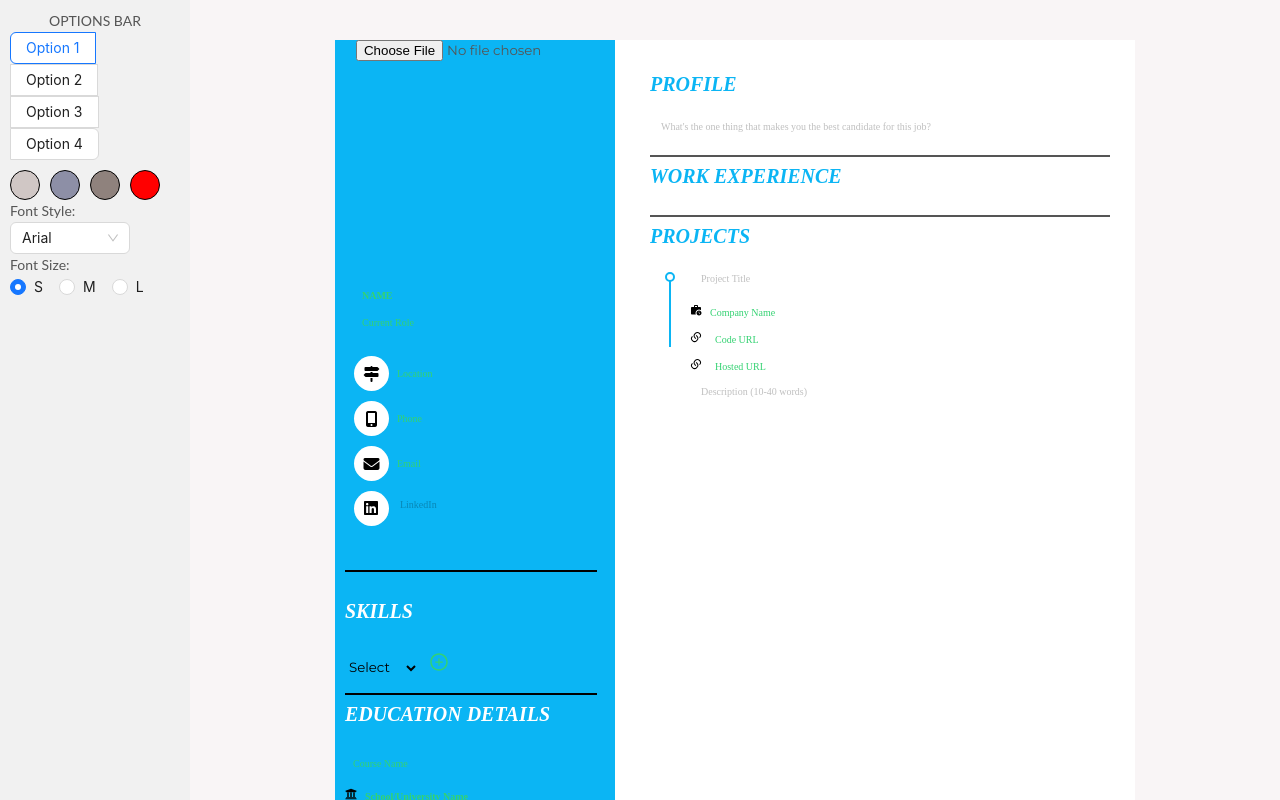
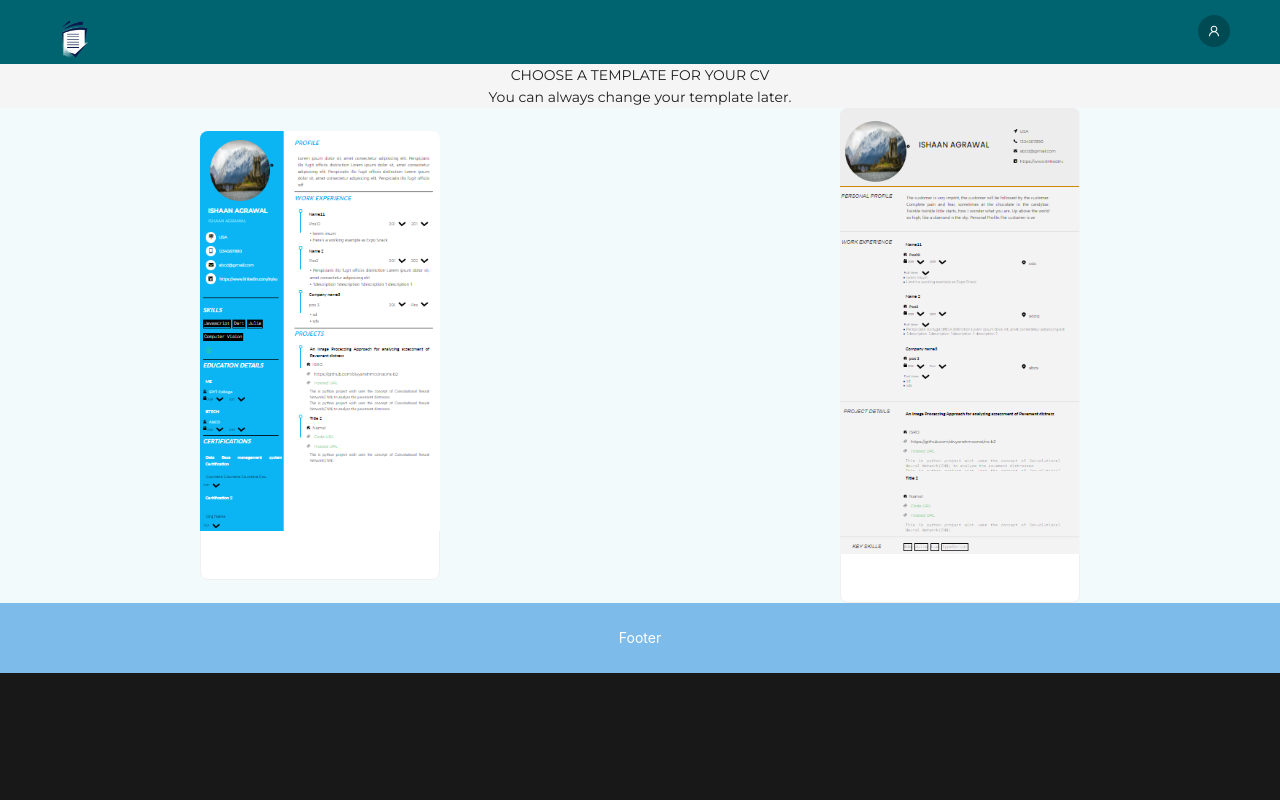
Before and after one commit to suryaspandey/Resume-Builder-New, a React (Vite) app: page / in a window 1280 px wide. Shown: the top 800 px of the page. Built offline with nearby package versions, Linux system fonts and the light colour scheme; a web font is replaced by a local one.

Commit message:
Added home page

```diff
--- a/src/App.css
+++ b/src/App.css
@@ -11,13 +11,16 @@ body{
 
 .main-container {
   display: flex;
-  justify-content: center;
+  /* justify-content: center; */
+  /* justify-content: space-between; */
 }
 
 .side-bar {
-  width: 200px; /* adjust the width as needed */
+  width: 200px;
   background: #f1f1f1;
   padding: 10px;
+  height: 100%;
+  position: fixed;
 }
 
 /* .other-container {
@@ -388,38 +391,12 @@ input::placeholder{
   border-radius: 50%;
 }
 
-/* preview css */
-/* .all-components {
-  display: flex;
-  flex-wrap: wrap;
-  justify-content: space-between;
+.preview-btn{
+  float: right;
 }
 
-.component-preview {
-  width: 200px;
-  height: 250px;
-  background-color: #f1f1f1;
-  margin-bottom: 20px;
-  padding: 10px;
-}
+/* preview css */
 
-.component-preview-button {
-  width: 100%;
-  height: 100%;
-  background-color: transparent;
-  border: none;
-  outline: none;
-  cursor: pointer;
-  text-align: center;
-}
-
-.selected-component {
-  margin-top: 20px;
-  padding: 20px;
-  background-color: #f1f1f1;
-  width: fit-content;
-  height: fit-content;
-} */
 
 .component-preview {
   width: 200px;
@@ -440,3 +417,30 @@ input::placeholder{
   height: 100%;
   overflow: auto;
 }
+
+
+.home_content{
+  display: flex;
+    /* gap: 20px; */
+    justify-content: space-around;
+    align-items: center;
+    background-color: #f2fafb;
+}
+
+.headerStyle {
+  text-align: justify;
+  color: "#fff";
+  height: 64;
+  padding-inline: 50;
+  line-height: "64px";
+  /* background-color: "#3ba0e9"; */
+  background-color: "red";
+};
+
+.home-headings{
+  color: green;
+  /* font-family: "Frank Ruhl Libre",serif; */
+    font-size: 4.8rem;
+    line-height: 6rem;
+    font-weight: 700;
+}
--- /dev/null
+++ b/src/Components/Home.jsx
@@ -0,0 +1,117 @@
+import React from "react";
+import { Card, Layout, Space } from "antd";
+
+// import ResponsiveAppBar from "../SubComponents/ResponsiveAppBar";
+const { Meta } = Card;
+const { Header, Footer, Sider, Content } = Layout;
+import { UserOutlined } from "@ant-design/icons";
+import { Avatar } from "antd";
+
+// import templateImage from "../template_previews/template_preview1.PNG";
+const headerStyle = {
+    display: "flex",
+    justifyContent: "space-between",
+    // textAlign: "justify",
+    color: "#fff",
+    height: 64,
+    paddingInline: 50,
+    lineHeight: "64px",
+    backgroundColor: "#006370",
+    paddingTop: "15px",
+};
+const contentStyle = {
+    textAlign: "center",
+    minHeight: 100,
+    // lineHeight: "120px",
+    // color: "#fff",
+    // backgroundColor: "#f2fafb",
+};
+const siderStyle = {
+    textAlign: "center",
+    lineHeight: "120px",
+    color: "#fff",
+    backgroundColor: "#3ba0e9",
+};
+const footerStyle = {
+    textAlign: "center",
+    color: "#fff",
+    backgroundColor: "#7dbcea",
+};
+
+const Home = () => {
+    return (
+        <>
+            <Space
+                direction="vertical"
+                style={{
+                    width: "100%",
+                }}
+                size={[0, 48]}
+            >
+                <Layout>
+                    <Header style={headerStyle}>
+                        {/* <ResponsiveAppBar /> */}
+                        <img
+                            alt="template1"
+                            height={50}
+                            width={50}
+                            src="/template_previews/Resume_Logo.png"
+                        />
+                        <Avatar icon={<UserOutlined />} />
+                    </Header>
+                    <Content style={contentStyle}>
+                        <>
+                            <div className="home-headings">
+                                <h1>Choose a template for your CV</h1>
+                                <h3>
+                                    You can always change your template later.
+                                </h3>
+                            </div>
+                            <div className="home_content">
+                                <Card
+                                    hoverable
+                                    style={{
+                                        width: 240,
+                                    }}
+                                    cover={
+                                        <img
+                                            alt="template1"
+                                            height={400}
+                                            src="/template_previews/template_preview1.PNG"
+                                        />
+                                    }
+                                >
+                                    {/* <Meta
+                                title="Europe Street beat"
+                                description="www.instagram.com"
+                            /> */}
+                                </Card>
+
+                                <Card
+                                    hoverable
+                                    style={{
+                                        width: 240,
+                                    }}
+                                    cover={
+                                        <img
+                                            alt="template2"
+                                            src="/template_previews/template_preview2.PNG"
+                                        />
+                                    }
+                                >
+                                    {/* <Meta
+                                title="Europe Street beat"
+                                description="www.instagram.com"
+                            /> */}
+                                </Card>
+                            </div>
+                        </>
+                    </Content>
+                    <Footer style={footerStyle}>Footer</Footer>
+                </Layout>
+            </Space>
+        </>
+    );
+};
+
+export default Home;
--- a/src/Components/MainContent.jsx
+++ b/src/Components/MainContent.jsx
@@ -169,7 +169,10 @@ const MainContent = ({
                     tempfontStyle={tempfontStyle}
                 />
 
-                <button className="save-btn" onClick={togglePreviewMode}>
+                <button
+                    className="save-btn preview-btn"
+                    onClick={togglePreviewMode}
+                >
                     Toggle Preview Mode
                 </button>
             </>
--- a/src/Components/Template1/BasicInfotemplate1.css
+++ b/src/Components/Template1/BasicInfotemplate1.css
@@ -290,7 +290,7 @@
     .skill_name{
       font-family: "Roboto Mono";
       color: rgb(40, 38, 38);
-      border: 1px solid black;
+      /* border: 1px solid black; */
     }
 
     .titletextsize{
--- a/src/Components/Template2/BasicInfoTemplate2.jsx
+++ b/src/Components/Template2/BasicInfoTemplate2.jsx
@@ -313,7 +313,10 @@ const BasicInfoTemplate2 = ({
                                         </div>
                                         <div className="data">
                                             <TextArea
-                                                autoSize
+                                                autoSize={{
+                                                    minRows: 3,
+                                                    maxRows: 5,
+                                                }}
                                                 style={{
                                                     border: "none",
                                                     backgroundColor:
--- a/src/Components/Template2/ExperienceDetailsTemplate2.jsx
+++ b/src/Components/Template2/ExperienceDetailsTemplate2.jsx
@@ -472,7 +472,6 @@ const ExperienceDetailsTemplate2 = ({
                                             fontFamily: tempfontStyle,
                                             fontSize: tempfontSize,
                                         }}
-                                        spellCheck={true}
                                     />
                                     {experience.errors &&
                                         experience.errors.company && (
@@ -572,6 +571,11 @@ const ExperienceDetailsTemplate2 = ({
                                     {/* </div> */}
                                     <TextArea
                                         autoSize
+                                        // autoSize={{
+                                        //     minRows: 5,
+                                        //     maxRows: 5,
+                                        // }}
+                                        maxLength={250}
                                         placeholder="Description"
                                         value={experience.description}
                                         onChange={(e) =>
--- a/src/Components/Template2/ProjectDetailTemplate2.jsx
+++ b/src/Components/Template2/ProjectDetailTemplate2.jsx
@@ -288,6 +288,8 @@ const ProjectDetailsTemplate2 = ({
                                 <div className="project-description">
                                     <TextArea
                                         autoSize
+                                        maxLength={250}
+                                        // showCount
                                         // className="titletextsize"
                                         name="description"
                                         placeholder="Description (10-40 words)"
@@ -297,7 +299,7 @@ const ProjectDetailsTemplate2 = ({
                                         style={{
                                             wordWrap: "break-word",
                                             border: "none",
-                                            fontSize: 12,
+                                            // fontSize: 12,
                                             backgroundColor: "transparent",
                                             fontFamily: tempfontStyle,
                                             fontSize: tempfontSize,
--- a/src/Components/ThemeOptions.jsx
+++ b/src/Components/ThemeOptions.jsx
@@ -346,6 +346,13 @@ const ThemeOptions = ({
     onFontStyleChange,
 }) => {
     const predefinedColors = {
+        default: {
+            backgroundColor: "#0bb5f4",
+            themeColor: "black",
+            textColor: "#0786d5",
+            subheadingColor: "black",
+        },
+
         option1: {
             backgroundColor: "#D0C7C5  ",
             themeColor: "#8d8fa6",
@@ -378,20 +385,29 @@ const ThemeOptions = ({
     const [fontSize, setFontSize] = useState("small");
     const [fontStyle, setFontStyle] = useState("Arial");
 
-    const [selectedOption, setSelectedOption] = useState("option1");
+    // const [selectedOption, setSelectedOption] = useState("default");
+    const [selectedOption, setSelectedOption] = useState(() => {
+        const storedOption = localStorage.getItem("selectedOption");
+        return storedOption ? storedOption : "default";
+    });
     const [selectedColors, setSelectedColors] = useState(
-        predefinedColors.option1
+        predefinedColors.default
     );
 
     const handleOptionChange = (e) => {
         const option = e.target.value;
         setSelectedOption(option);
+
         setSelectedColors(predefinedColors[option]);
         const colors = predefinedColors[option];
         onBackgroundColorChange(colors.backgroundColor);
         onThemeColorChange(colors.themeColor);
         onTextColorChange(colors.textColor);
-        onSubHeadingColorChange(colors.subheadingColor);
+        // onSubHeadingColorChange(colors.subheadingColor);
+
+        console.log("Before setting local storage");
+        localStorage.setItem("selectedOption", option);
+        console.log("After setting local storage");
     };
 
     const handleColorChange = (color, type) => {
@@ -428,11 +444,11 @@ const ThemeOptions = ({
         const value = e.target.value;
 
         if (value === "small") {
+            fontSizeInPixel = 12;
+        } else if (value === "medium") {
             fontSizeInPixel = 14;
-        } else if (value === "medium") {
-            fontSizeInPixel = 16;
         } else if (value === "large") {
-            fontSizeInPixel = 18;
+            fontSizeInPixel = 15;
         }
 
         setFontSize(value);
@@ -505,10 +521,10 @@ const ThemeOptions = ({
                     className="color-box"
                     style={{ backgroundColor: textColor }} // Text color value
                 ></div>
-                <div
+                {/* <div
                     className="color-box"
                     style={{ backgroundColor: subheadingColor }} // Subheading color value
-                ></div>
+                ></div> */}
             </div>
         );
     };
@@ -562,6 +578,10 @@ const ThemeOptions = ({
                     value={selectedOption}
                     optionType="button"
                 >
+                    <Radio style={{ width: 85 }} value="default">
+                        Default
+                    </Radio>
+                    <br />
                     <Radio value="option1">Option 1</Radio>
                     <br />
                     <Radio value="option2">Option 2</Radio>
--- a/src/RouterMain.jsx
+++ b/src/RouterMain.jsx
@@ -2,6 +2,7 @@ import App from "./App";
 import MainContent from "./Components/MainContent";
 import React, { useEffect, useState } from "react";
 import { BrowserRouter as Router, Switch, Route } from "react-router-dom";
+import Home from "./Components/Home";
 
 function RouterMain() {
     const [themeColor, setThemeColor] = useState("black");
@@ -83,7 +84,7 @@ function RouterMain() {
                         tempfontStyle={tempfontStyle}
                     />
                 </Route>
-                <Route path="/">
+                <Route path="/home">
                     <App
                         handleThemeColorChange={handleThemeColorChange}
                         handleBackgroundColorChange={
@@ -104,6 +105,9 @@ function RouterMain() {
                         handleFontStyleChange={handleFontStyleChange}
                     />
                 </Route>
+                <Route path="/">
+                    <Home />
+                </Route>
             </Switch>
         </Router>
     );
```
Also changed, not shown: src/Components/Template2/SummaryTemplate2.jsx (+22 -4 lines), public/template_previews/Resume_Logo.png (added).
